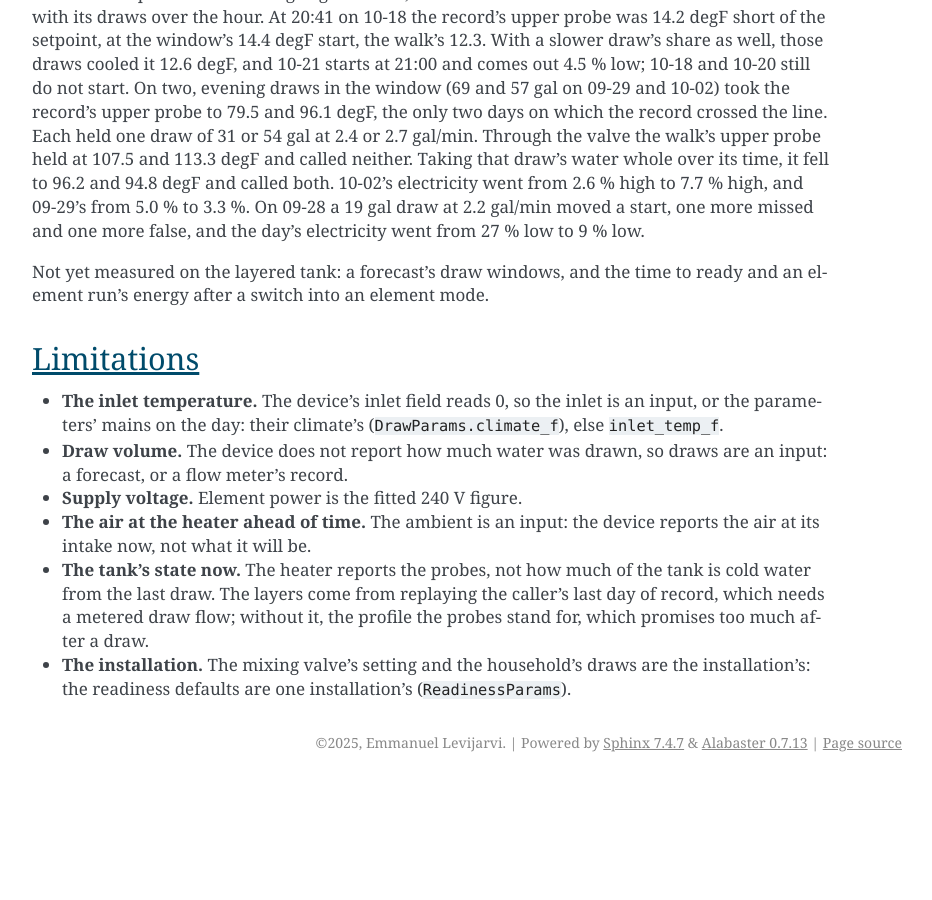
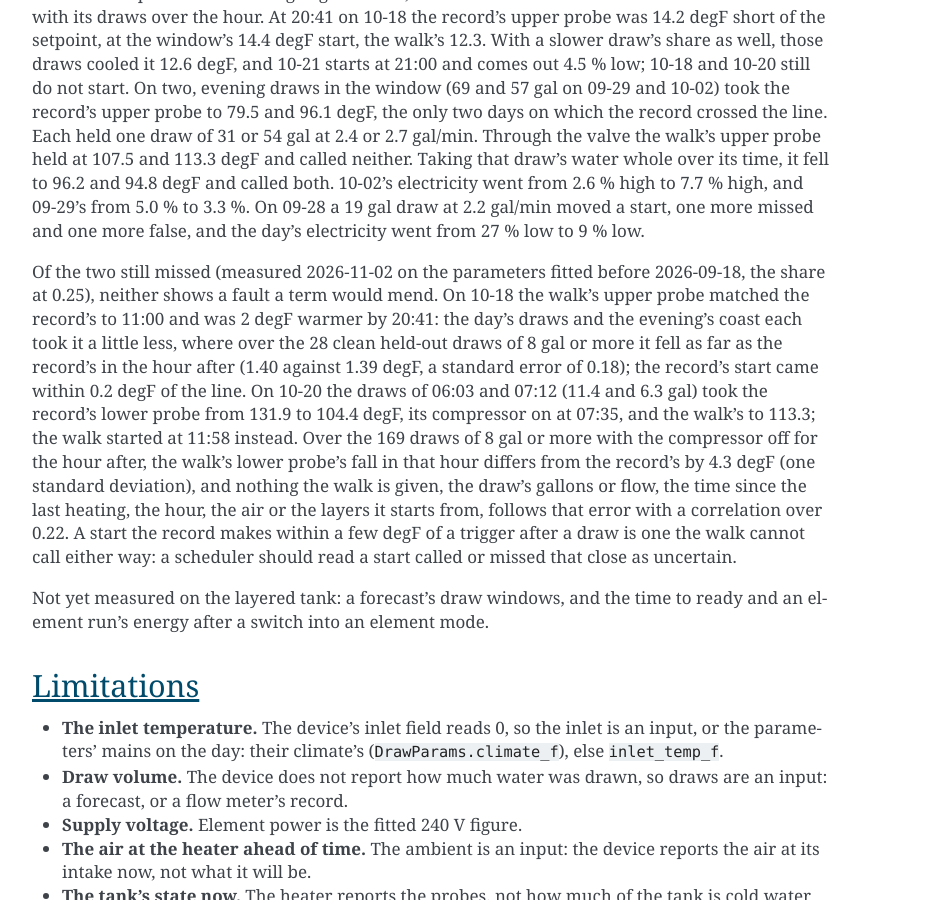
Before and after one commit to eman/nwp500-python, a Sphinx documentation site: the page built from docs/explanation/simulator.rst, in a window 1280 px wide and 900 px high, scrolled down 9867 px. Shown: the whole window, without its empty margins (338-1270 px from the left). Built offline with Sphinx 7.4.7, drawn with Linux system fonts in a browser that asks for light colours; before the commit the page ends 10649 px from its top, so only the background shows below that.

Commit message:
docs(sim): the two TOU-close starts still missed, traced on the day walk
10-18's upper probe ran 2 degF warm by its start, with no such bias on
the held-out draws; 10-20's morning draws fell past the walk's by about
two standard deviations of the per-draw error, which nothing the walk is
given follows. A start that close to a trigger is read as uncertain.

```diff
--- a/docs/explanation/simulator.rst
+++ b/docs/explanation/simulator.rst
@@ -569,6 +569,26 @@ went from 2.6 % high to 7.7 % high, and 09-29's from 5.0 % to 3.3 %. On
 09-28 a 19 gal draw at 2.2 gal/min moved a start, one more missed and
 one more false, and the day's electricity went from 27 % low to 9 % low.
 
+Of the two still missed (measured 2026-11-02 on the parameters fitted
+before 2026-09-18, the share at 0.25), neither shows a fault a term
+would mend. On 10-18 the walk's upper probe matched the record's to
+11:00 and was 2 degF warmer by 20:41: the day's draws and the evening's
+coast each took it a little less, where over the 28 clean held-out draws
+of 8 gal or more it fell as far as the record's in the hour after (1.40
+against 1.39 degF, a standard error of 0.18); the record's start came
+within 0.2 degF of the line. On 10-20 the draws of 06:03 and 07:12 (11.4
+and 6.3 gal) took the record's lower probe from 131.9 to 104.4 degF, its
+compressor on at 07:35, and the walk's to 113.3; the walk started at
+11:58 instead. Over the 169 draws of 8 gal or more with the compressor
+off for the hour after, the walk's lower probe's fall in that hour
+differs from the record's by 4.3 degF (one standard deviation), and
+nothing the walk is given, the draw's gallons or flow, the time since
+the last heating, the hour, the air or the layers it starts from,
+follows that error with a correlation over 0.22. A start the record
+makes within a few degF of a trigger after a draw is one the walk cannot
+call either way: a scheduler should read a start called or missed that
+close as uncertain.
+
 Not yet measured on the layered tank: a forecast's draw windows, and
 the time to ready and an element run's energy after a switch into an
 element mode.
```
